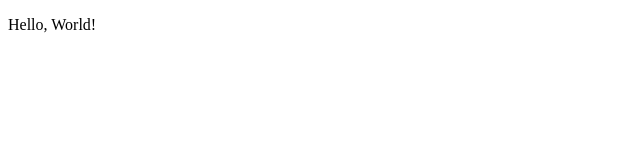
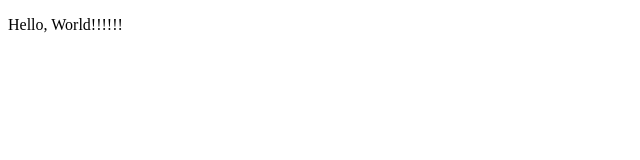
Before and after one commit to youngseo0526/youngseo.github.io, a plain HTML site: page index.html in a window 1280 px wide. Shown: the full height of the page, 0-640 px from the left. Drawn offline with Linux system fonts and the light colour scheme.

Commit message:
Update index.html

```diff
--- a/index.html
+++ b/index.html
@@ -7,6 +7,6 @@
 	<title>Portfolio</title>
 </head>
 <body>
-  <p>Hello, World!</p>
+  <p>Hello, World!!!!!!</p>
 </body>
 </html>
```
